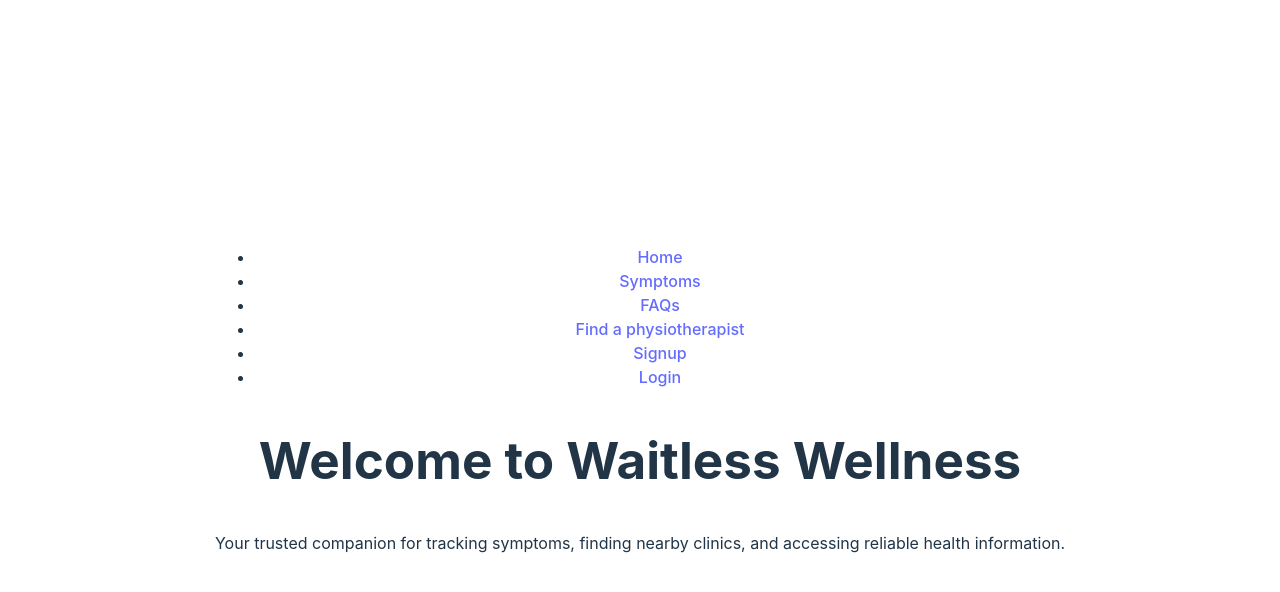
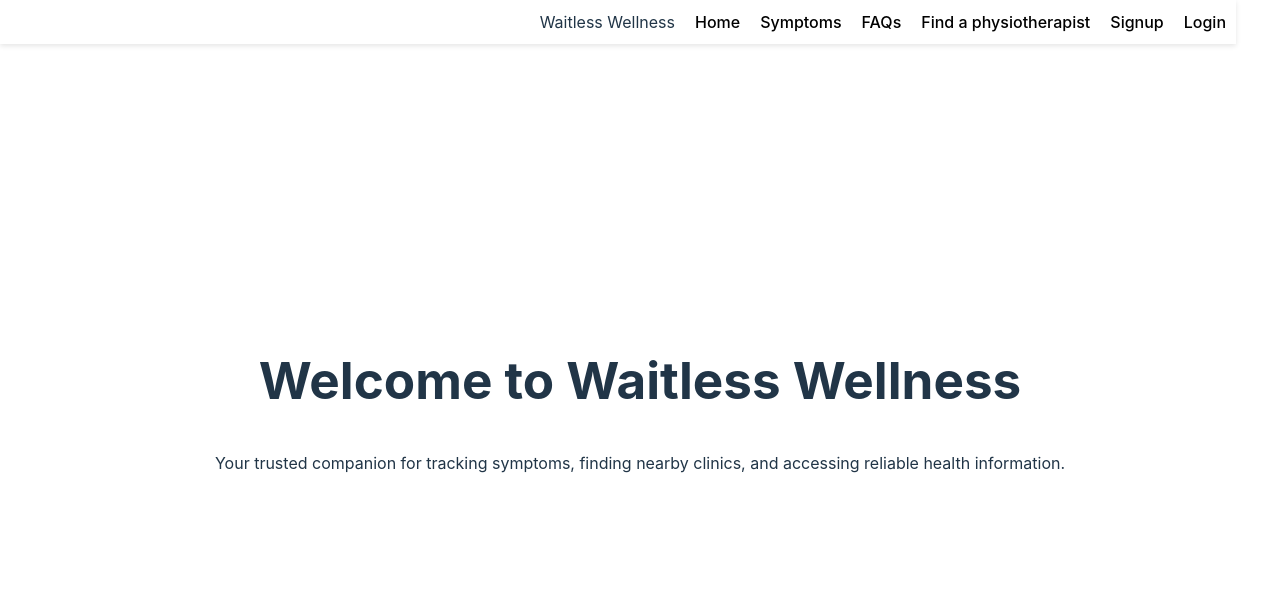
Before and after one commit to tosinfolarin/Waitless-Wellness, a React (Vite) app in the folder waitless-wellness/Frontend/: page / in a window 1280 px wide. Shown: the top 592 px of the page. Built offline with nearby package versions, Linux system fonts and the light colour scheme.

Commit message:
move navbar to top of page

```diff
--- a/waitless-wellness/Frontend/src/Navbar/Navbar.tsx
+++ b/waitless-wellness/Frontend/src/Navbar/Navbar.tsx
@@ -5,8 +5,12 @@ export const Navbar: React.FC = () => {
   return (
     <header className="navbar">
       <nav>
+
         <ul className="navbar-links">
-          <li><Link to="/">{naming.navbar.Homepage}</Link></li>
+          <div className="navTitle">
+            Waitless Wellness
+          </div>
+          <li ><Link to="/">{naming.navbar.Homepage}</Link></li>
           <li><Link to="/symptoms">{naming.navbar.Symptoms}</Link></li>
           <li><Link to="/faqs">{naming.navbar.FAQPage}</Link></li>
           <li><Link to="/closestClinics">{naming.navbar.NearestClinics}</Link></li>
--- a/waitless-wellness/Frontend/src/index.css
+++ b/waitless-wellness/Frontend/src/index.css
@@ -22,6 +22,34 @@ a {
 a:hover {
   color: #535bf2;
 }
+
+
+.navbar {
+  position: fixed;
+  top: 0;
+  left: 0;
+  width: 95%;
+  z-index: 1000;
+  background: white;
+  padding: 10px;
+  box-shadow: 0 2px 5px rgba(0,0,0,0.1);
+}
+
+.navbar-links {
+  justify-content: flex-end;
+  list-style: none;
+  margin: 0;
+  padding: 0;
+  display: flex;
+  gap: 20px;
+}
+
+.navbar-links a {
+  text-decoration: none;
+  color: black;
+  font-weight: 500;
+}
+
 
 body {
   margin: 0;
```
